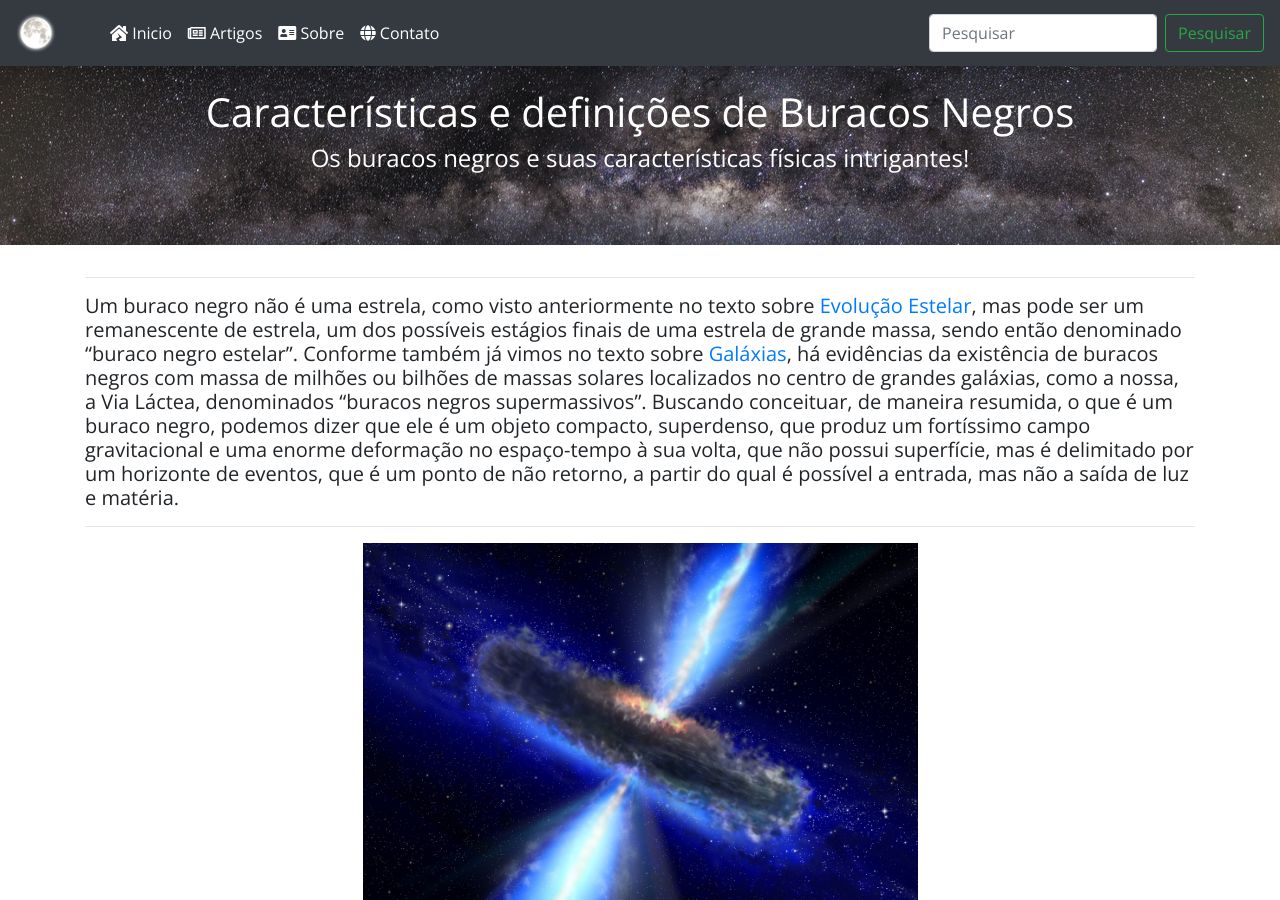
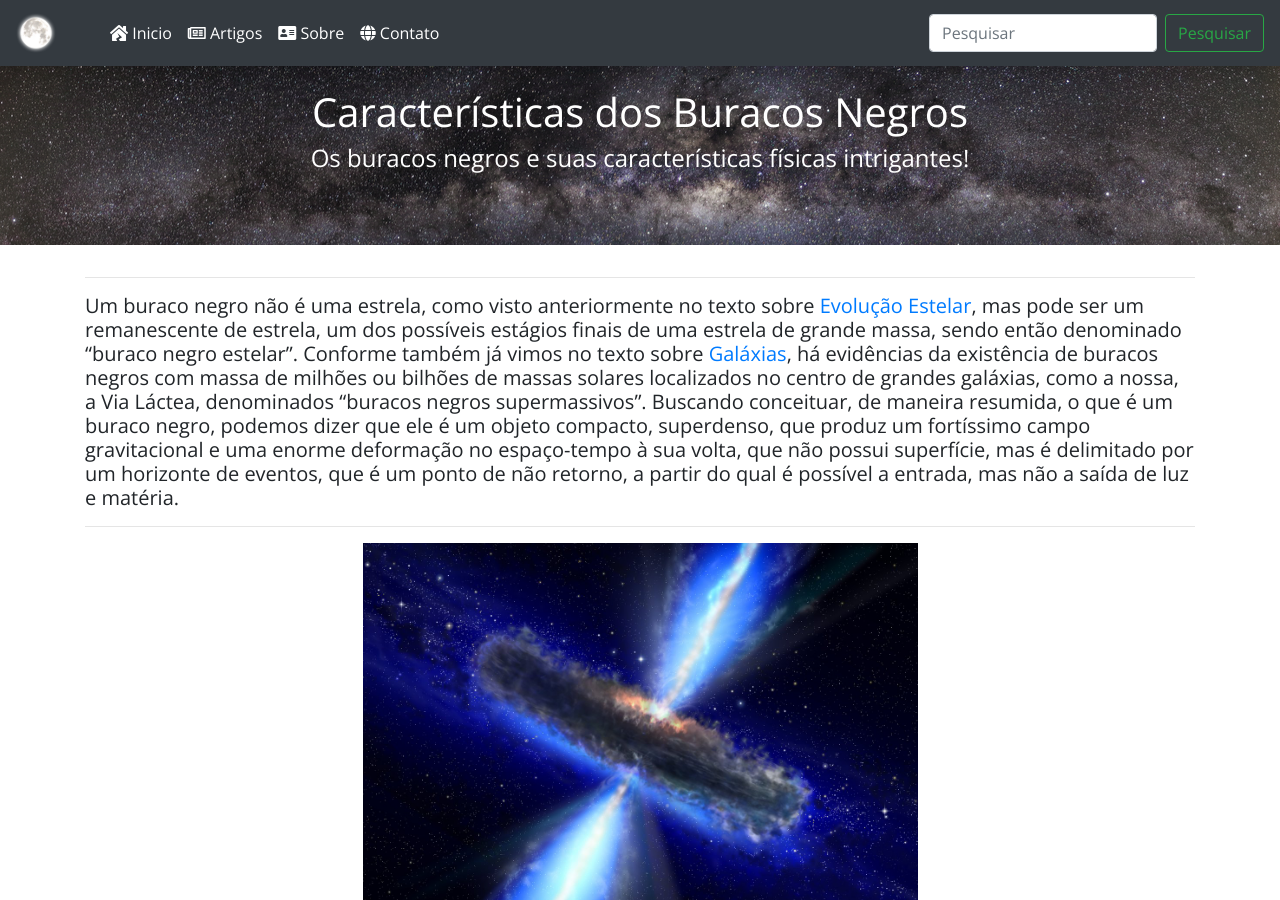
Before and after one commit to sidereus-nuncius/sidereus-nuncius.github.io, a Jekyll site: the page built from _posts/2020-08-10-buracos-negros.md, in a window 1280 px wide and 900 px high. Built offline with Jekyll 4.4.1, drawn with Linux system fonts in a browser that asks for light colours; nearby versions of some CDN libraries; formulas are drawn with MathJax 3.

Commit message:
bh title

```diff
--- a/_posts/2020-08-10-buracos-negros.md
+++ b/_posts/2020-08-10-buracos-negros.md
@@ -1,6 +1,6 @@
 ---
 layout: post
-title: "Características e definições de Buracos Negros"
+title: "Características dos Buracos Negros"
 author: Marcos
 categories: [ Artigos ]
 date: 2020-08-10 16:19:03
```
